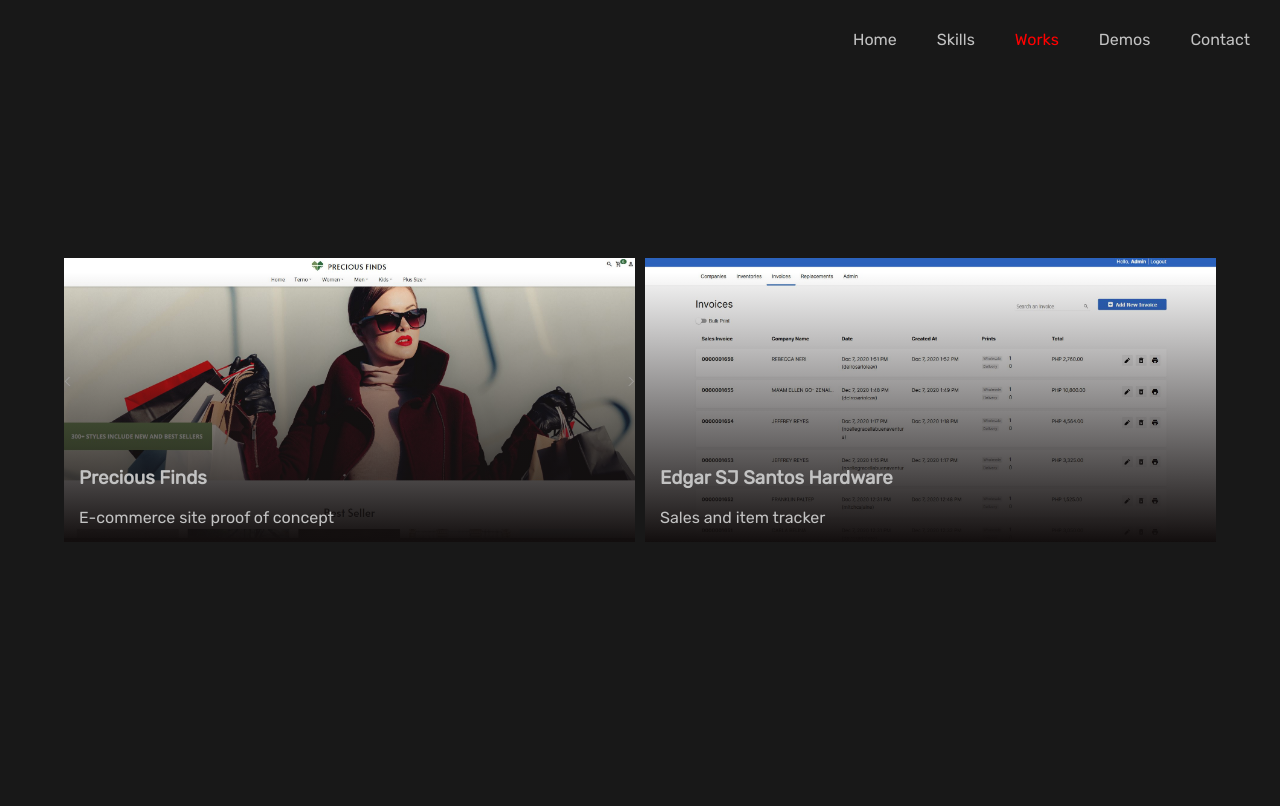
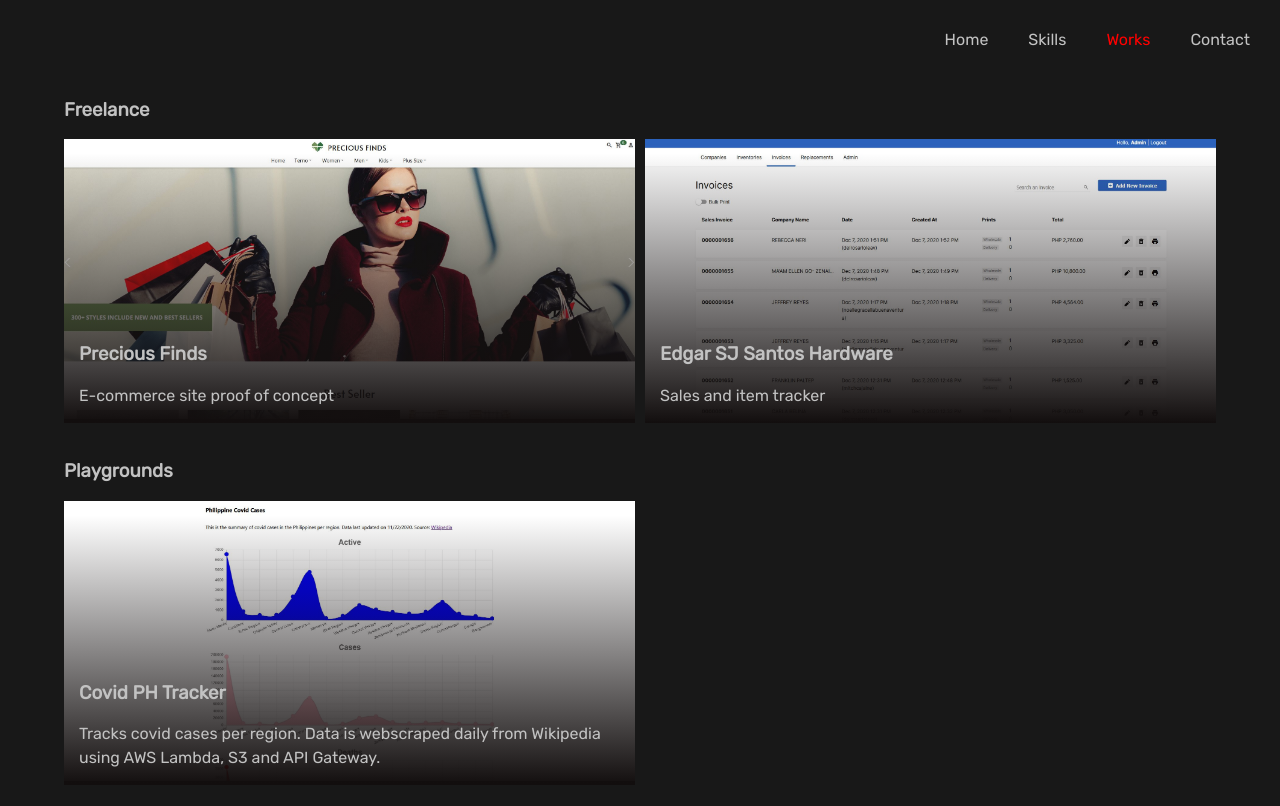
Before and after one commit to lueenavarro/portfolio, a React (Create React App) app: page /works in a window 1280 px wide. Shown: the top 806 px of the page. Built offline with nearby package versions, Linux system fonts and the light colour scheme.

Commit message:
Add playground section in works page

```diff
--- a/src/App.scss
+++ b/src/App.scss
@@ -13,5 +13,7 @@
   justify-content: center;
   padding: 80px 0;
   min-height: 100%;
+  max-width: 1366px;
+  margin: 0 auto;
   box-sizing: border-box;
 }
--- a/src/components/Home.scss
+++ b/src/components/Home.scss
@@ -6,14 +6,16 @@
     justify-content: center;
     column-gap: 50px;
     row-gap: 30px;
+    width: 90%;
   }
 }
 
 .bio {
-  width: 350px;
+  width: 100%;
+  max-width: 350px;
 
   &-text {
-    line-height: 25px;
+    line-height: 1.5;
     font-family: "Rubik", sans-serif;
   }
 }
--- a/src/components/Menu.jsx
+++ b/src/components/Menu.jsx
@@ -9,7 +9,6 @@ const Menu = () => {
     { label: "Home", link: "/" },
     { label: "Skills", link: "/skills" },
     { label: "Works", link: "/works" },
-    { label: "Demos", link: "/demos" },
     { label: "Contact", link: "/contact" },
   ];
 
--- a/src/components/Work.jsx
+++ b/src/components/Work.jsx
@@ -6,7 +6,7 @@ const Work = ({ screenshot, title, description, link }) => {
       <img className="work-screenshot" src={screenshot} alt="" />
       <div className="work-overlay">
         <h3>{title}</h3>
-        <span>{description}</span>
+        <span className="work-description">{description}</span>
       </div>
     </div>
 
--- a/src/components/Work.scss
+++ b/src/components/Work.scss
@@ -30,6 +30,10 @@
     width: 100%;
     height: 100%;
   }
+
+  &-description {
+    line-height: 1.5;
+  }
 }
 
 @keyframes slide-down {
--- a/src/components/Works.jsx
+++ b/src/components/Works.jsx
@@ -4,8 +4,10 @@ import "./Works.scss";
 
 const Works = () => {
   return (
-    <div className="works wrapper">
+    <div className="wrapper works">
       <div className="works-container">
+      <h3>Freelance</h3>
+      <div className="works-list">
         <Work
           screenshot="screenshots/precious-finds.jpg"
           title="Precious Finds"
@@ -18,6 +20,17 @@ const Works = () => {
           description="Sales and item tracker"
         />
       </div>
+      <br/>
+      <h3>Playgrounds</h3>
+      <div className="works-list">
+        <Work
+          screenshot="screenshots/covid-ph-stats.jpg"
+          title="Covid PH Tracker"
+          description="Tracks covid cases per region. Data is webscraped daily from Wikipedia using AWS Lambda, S3 and API Gateway."
+          link="https://covid-ph-stats.netlify.app"
+        />
+        </div>
+        </div>
     </div>
   );
 };
--- a/src/components/Works.scss
+++ b/src/components/Works.scss
@@ -1,9 +1,21 @@
 .works {
+  justify-content: flex-start;
   &-container {
     width: 90%;
     margin: 0 auto;
+  }
+
+  &-list {
     display: grid;
-    grid-template-columns: repeat(auto-fit, minmax(400px, 1fr));
+    grid-template-columns: repeat(auto-fill, minmax(250px, 1fr));
     gap: 10px;
   }
 }
+
+@media only screen and (min-width: 600px) {
+  .works {
+    &-list {
+      grid-template-columns: repeat(auto-fill, minmax(420px, 1fr));
+    }
+  }
+}
```
Also changed, not shown: public/screenshots/covid-ph-stats.jpg (added).
